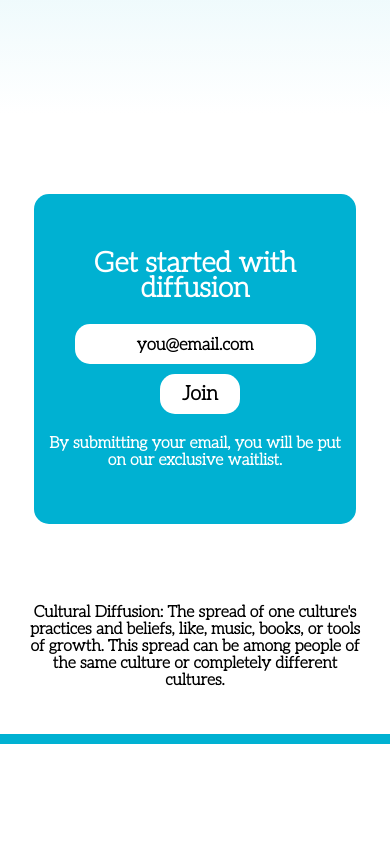
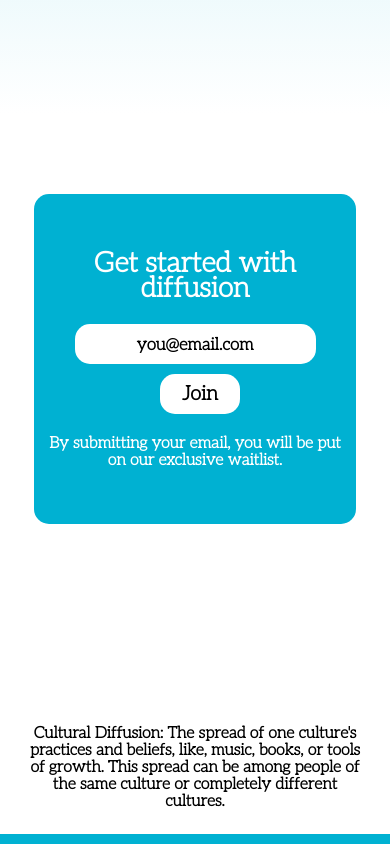
Before and after one commit to eedelosreyes2/diffusion.me, a React (Create React App) app: page / in a window 390 px wide. Shown: the part 2572-3416 px from the top of the page. Before the commit the page ends 3316 px from the top, so only its background shows below. Built offline with nearby package versions, Linux system fonts and the light colour scheme.

Commit message:
one more change for tonight

```diff
--- a/src/App.css
+++ b/src/App.css
@@ -234,4 +234,7 @@ input:focus::placeholder {
 		padding: 0 10px;
 		margin-bottom: 10px;
 	}
+	.footer {
+		padding-top: 100px;
+	}
 }
```
